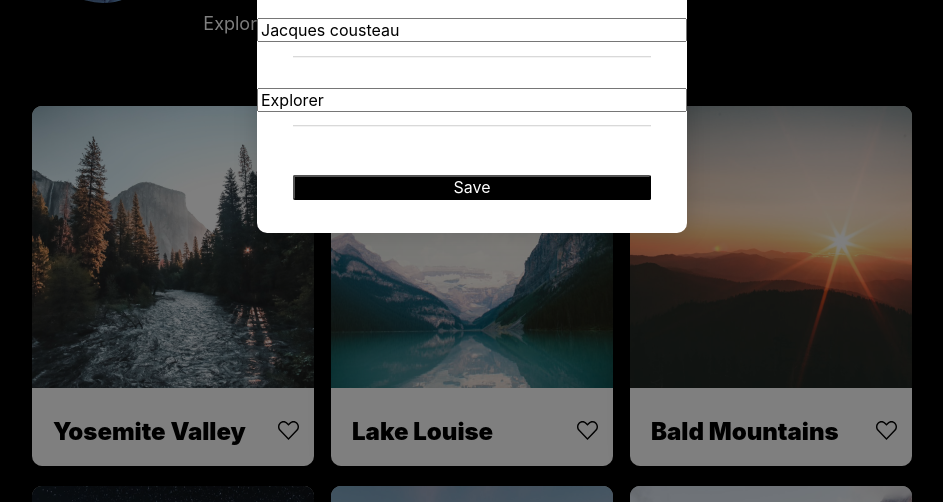
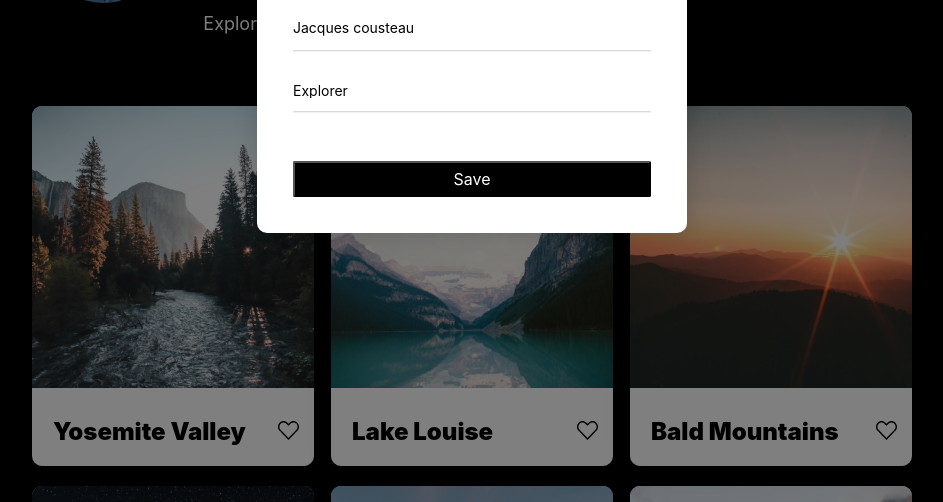
Before and after one commit to mrseif123/Around-the-U.S, a plain HTML site: page index.html in a window 1280 px wide. Both pictures are taken after a click on the button 765 px from the left and 226 px from the top of the page. Shown: the part 298-800 px from the top of the page, without its empty margins (168-1111 px from the left). Drawn offline with Linux system fonts and the light colour scheme; a web font is replaced by a local one.

```diff
--- a/index.html
+++ b/index.html
@@ -91,9 +91,9 @@
             <img class="form__close-img" src="/images/profile-add-icon.svg" alt="close button">
           </button>
           <h4 class="form__title">Edit profile</h4>
-          <input class="form__field_name" type="text" id="fullName" placeholder="Full Name">
+          <input class="form__field-name" type="text" id="fullName" placeholder="Full Name">
           <img class="form__line-img" src="/images/form-line.svg" alt="seperator line">
-          <input class="form__field_about" type="text" id="about" placeholder="About">
+          <input class="form__field-about" type="text" id="about" placeholder="About">
           <img class="form__line-img" src="/images/form-line.svg" alt="seperator line">
           <button class="form__submit-btn" id="form__submit-button">Save</button>
         </form>
--- a/scripts/index.js
+++ b/scripts/index.js
@@ -7,8 +7,8 @@
 let profile_subtitle = profile_text.querySelector('.profile__subtitle');
 
 let form_content = document.querySelector('.popup-container');
-let form_name_input = form_content.querySelector('.form__field_name')
-let form_about_input = form_content.querySelector('.form__field_about')
+let form_name_input = form_content.querySelector('.form__field-name')
+let form_about_input = form_content.querySelector('.form__field-about')
 let form_close_btn = form_content.querySelector('.form__close-btn');
 let form_submit_btn = form_content.querySelector('.form__submit-btn')
 
@@ -27,8 +27,8 @@
 
 form_submit_btn.addEventListener("click", function (event) {
   event.preventDefault()
-  let name = form_content.querySelector('.form__field_name')
-  let about = form_content.querySelector('.form__field_about')
+  let name = form_content.querySelector('.form__field-name')
+  let about = form_content.querySelector('.form__field-about')
   form_content.style.display = "none";
   console.log(form_name_input.getAttribute("value"))
   profile_name.textContent = name.value
```
